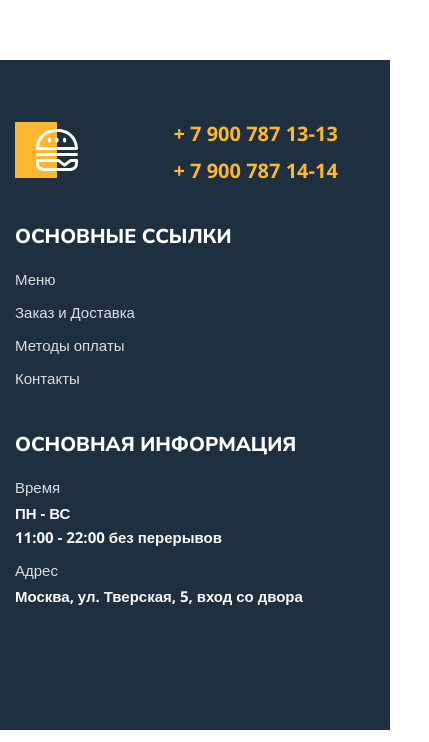
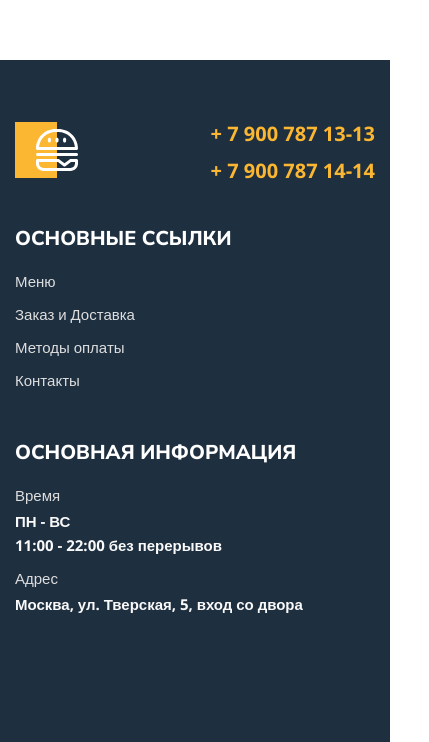
Before and after one commit to panakir/Module01-Burger, a plain HTML site: page menu.html in a window 390 px wide. Shown: the part 2248-2990 px from the top of the page, 429 px wide, since content can reach past the window. Drawn offline with nearby package versions, Linux system fonts and the light colour scheme.

Commit message:
Add styles

```diff
--- a/styles/main.css
+++ b/styles/main.css
@@ -560,7 +560,7 @@ header {
     }
 }
 @media (min-width: 766px) {
-    .burger {
+    .header-burger {
         display: none;
     }
 }
@@ -705,7 +705,7 @@ header {
     }
     .footer-box {
         display: grid;
-        grid-template-columns: 44% 71%;
+        grid-template-columns: 44% 56%;
         grid-template-rows: 21% 45% 40%;
         grid-template-areas: 'logo tel'
                              'links links'
@@ -716,6 +716,7 @@ header {
     }
     ._tel {
         grid-area: tel;
+        float: right;
     }
     ._links {
         grid-area: links;
@@ -740,5 +741,3 @@ header {
         height: 37px;
     }
 }
-
-/* верни паддинги в контейнер */
```
